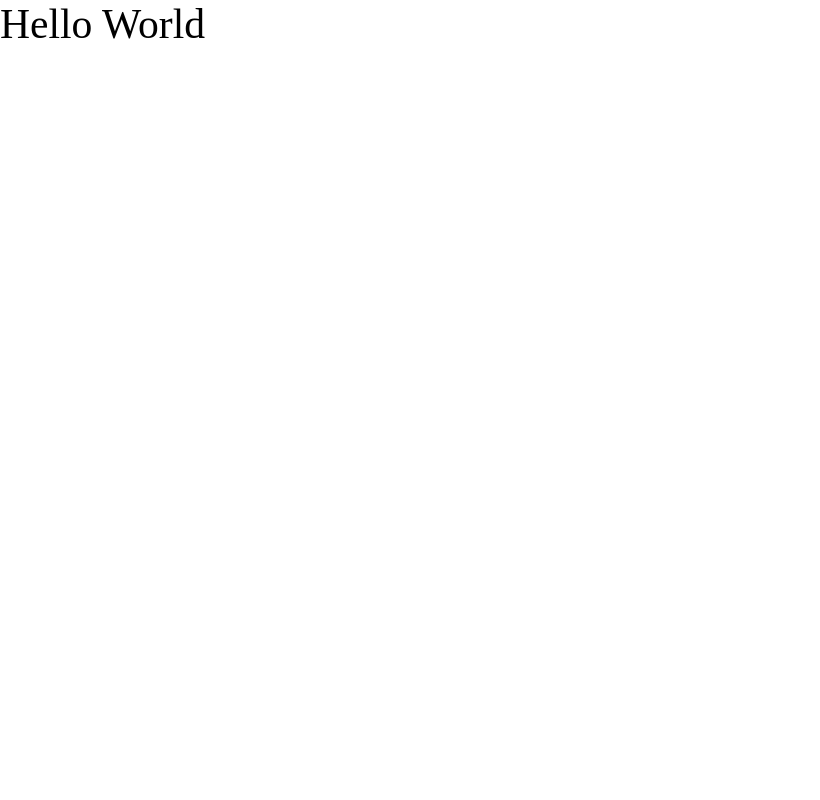
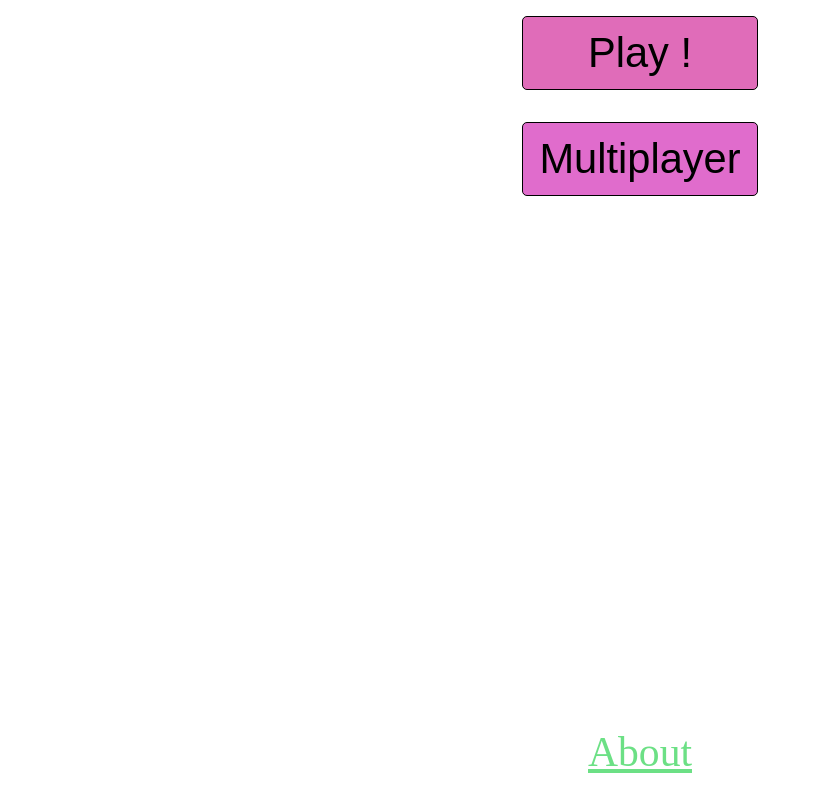
Before and after one commit to VincentCharpentier/MovieQuizz, a Next.js app: page / in a window 1280 px wide. Shown: the whole page, without its empty margins (0-820 px from the left). Built offline with nearby package versions, Linux system fonts and the light colour scheme.

Commit message:
feat(main menu): added mainmenu

```diff
--- /dev/null
+++ b/components/MainMenu/MainMenu.jsx
@@ -0,0 +1,15 @@
+import React from 'react';
+import clsx from 'clsx';
+
+import Button from 'Components/Button';
+
+import styles from './MainMenu.module.scss';
+
+const MainMenu = ({ className }) => (
+  <div className={clsx(styles.root, className)}>
+    <Button>Play !</Button>
+    <Button>Multiplayer</Button>
+  </div>
+);
+
+export default MainMenu;
--- /dev/null
+++ b/components/MainMenu/MainMenu.module.scss
@@ -0,0 +1,5 @@
+.root {
+    display: flex;
+    flex-direction: column;
+    width: fit-content;
+}
--- /dev/null
+++ b/components/MainMenu/index.js
@@ -0,0 +1 @@
+export { default } from './MainMenu';
--- a/pages/Home/Home.jsx
+++ b/pages/Home/Home.jsx
@@ -1,12 +1,21 @@
 import React from 'react';
-import Head from 'next/head';
+
+import Link from 'Components/Link';
 import PageTitle from 'Components/PageTitle';
+import MainMenu from 'Components/MainMenu';
+
+import styles from './Home.module.scss';
 
 const HomePage = () => {
   return (
     <>
       <PageTitle>Home</PageTitle>
-      <div>Hello World</div>
+      <div className={styles.root}>
+        <MainMenu className={styles.menu} />
+        <Link href="/about" className={styles.link}>
+          About
+        </Link>
+      </div>
     </>
   );
 };
--- a/pages/Home/Home.module.scss
+++ b/pages/Home/Home.module.scss
@@ -0,0 +1,15 @@
+@import 'Styles/sizes';
+
+.root {
+    display: flex;
+    flex-direction: column;
+    align-items: center;
+}
+
+.menu {
+    flex: 1;
+}
+
+.link {
+    margin-bottom: $M;
+}
```
